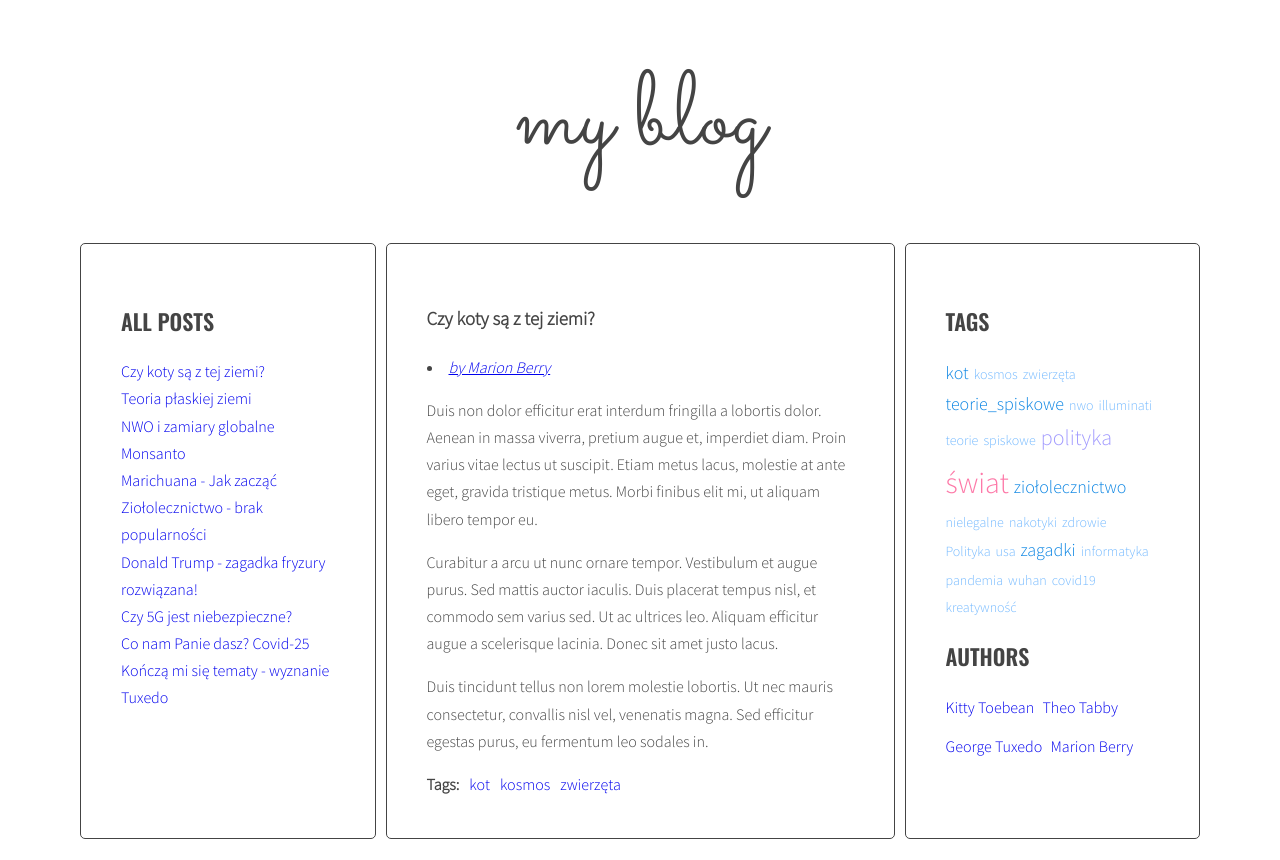
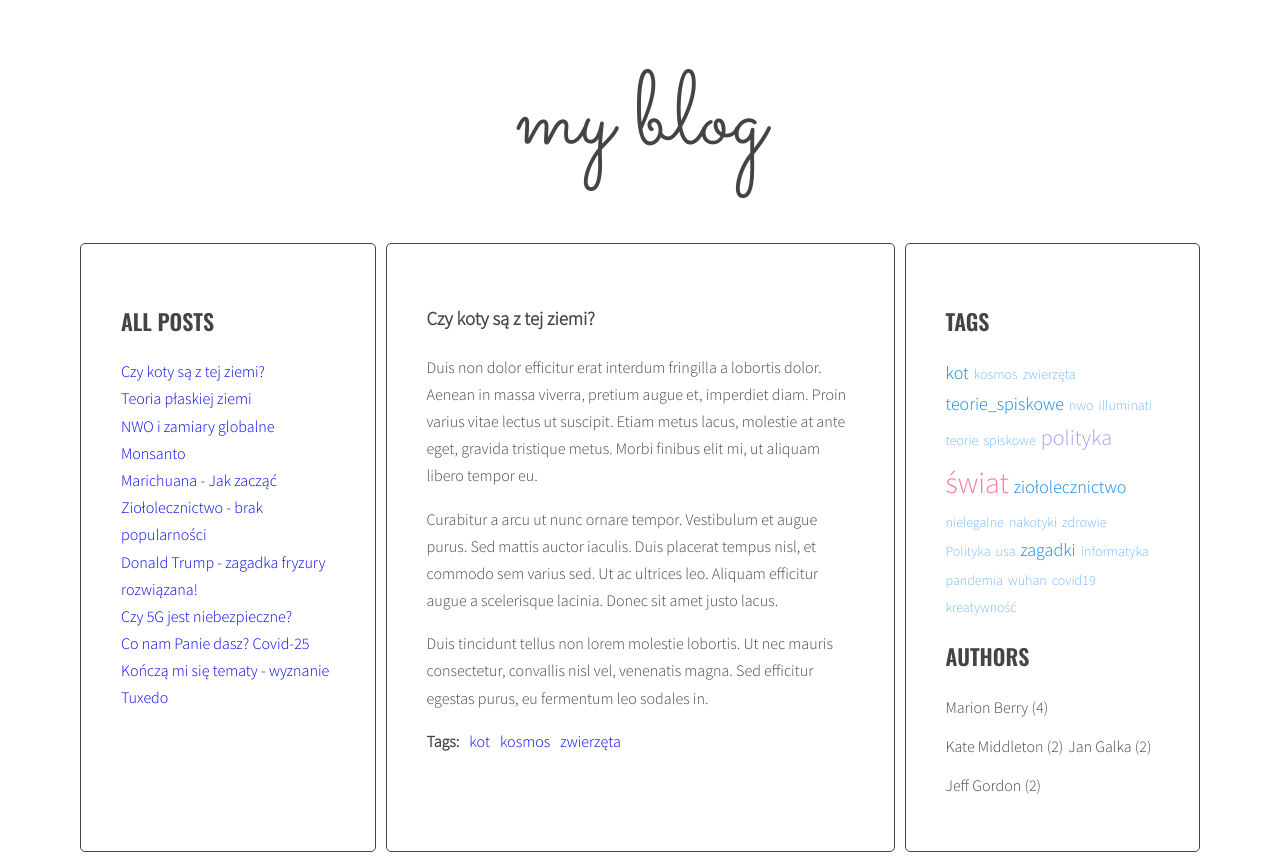
Before and after one commit to villemo90/javascript-blog, a website: page index.html in a window 1280 px wide. Drawn offline with nearby package versions, Linux system fonts and the light colour scheme.

Commit message:
Add authors cloud

```diff
--- a/index.html
+++ b/index.html
@@ -189,26 +189,6 @@
         </ul>
         <h2 class="section-title">Authors</h2>
         <ul class="list authors">
-          <li>
-            <a href="#">
-              <span class="author-name">Kitty Toebean</span>
-            </a>
-          </li>
-          <li>
-            <a href="#">
-              <span class="author-name">Theo Tabby</span>
-            </a>
-          </li>
-          <li>
-            <a href="#">
-              <span class="author-name">George Tuxedo</span>
-            </a>
-          </li>
-          <li>
-            <a href="#">
-              <span class="author-name">Marion Berry</span>
-            </a>
-          </li>
         </ul>
       </aside>
     </main>
--- a/js/script.js
+++ b/js/script.js
@@ -47,6 +47,8 @@ const optArticleSelector = '.post',
   optTagsListSelector = '.tags.list',
   optCloudClassCount = 5,
   optCloudClassPrefix = 'tag-size-';
+
+const optAuthorsSelector = '.list.authors';
 
 function generateTitleLinks(customSelector = '') {
   /* remove contents of titleList */
@@ -212,31 +214,26 @@ addClickListenersToTags();
 // AUTHORS //
 
 function generateAuthors(){
+  const allAuthors = {};
   /* find all articles */
   const articles = document.querySelectorAll(optArticleSelector);
-
   /* START LOOP: for every article: */
   for(let article of articles) {
-
     /* find author wrapper */
     const author = article.querySelector(optArticleAuthorSelector);
-    author.innerHTML = '';
-
-    /* make html variable with empty string */
-    let html = '';
-
     /* get authors from data-author attribute */
     const authorData = article.getAttribute('data-author');
-
-      /* generate HTML of the link */
-      const authorLink = '<li><a href="' + authorData + '"><span>' + authorData + '</span></a></li>';
-      /* add generated code to html variable */
-      html = html + authorLink;
-      author.innerHTML = html;
-
-    /* END LOOP: for each tag */
+    console.log(authorData);
+    if(!allAuthors.hasOwnProperty(authorData)){
+        allAuthors[authorData] = 1;
+    } else {
+        allAuthors[authorData]++;
+    }
   }
-  /* END LOOP: for every article: */
+  const authors = document.querySelectorAll(optAuthorsSelector)[0];
+  for (let author in allAuthors){
+    authors.innerHTML += '<li>'+ author.replace('by ', '') + ' (' + allAuthors[author]+')</li>'
+  }
 }
 
 generateAuthors();
```
